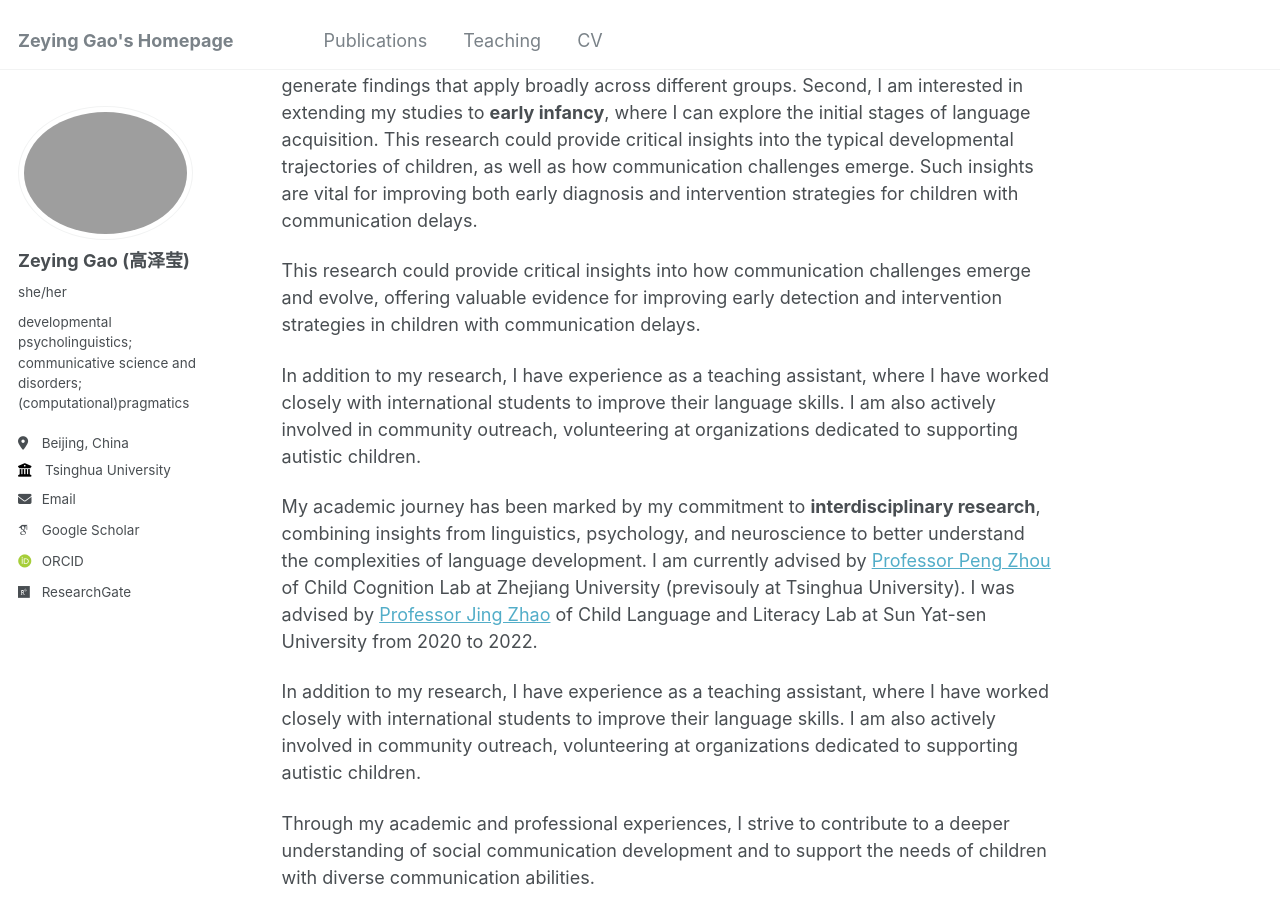
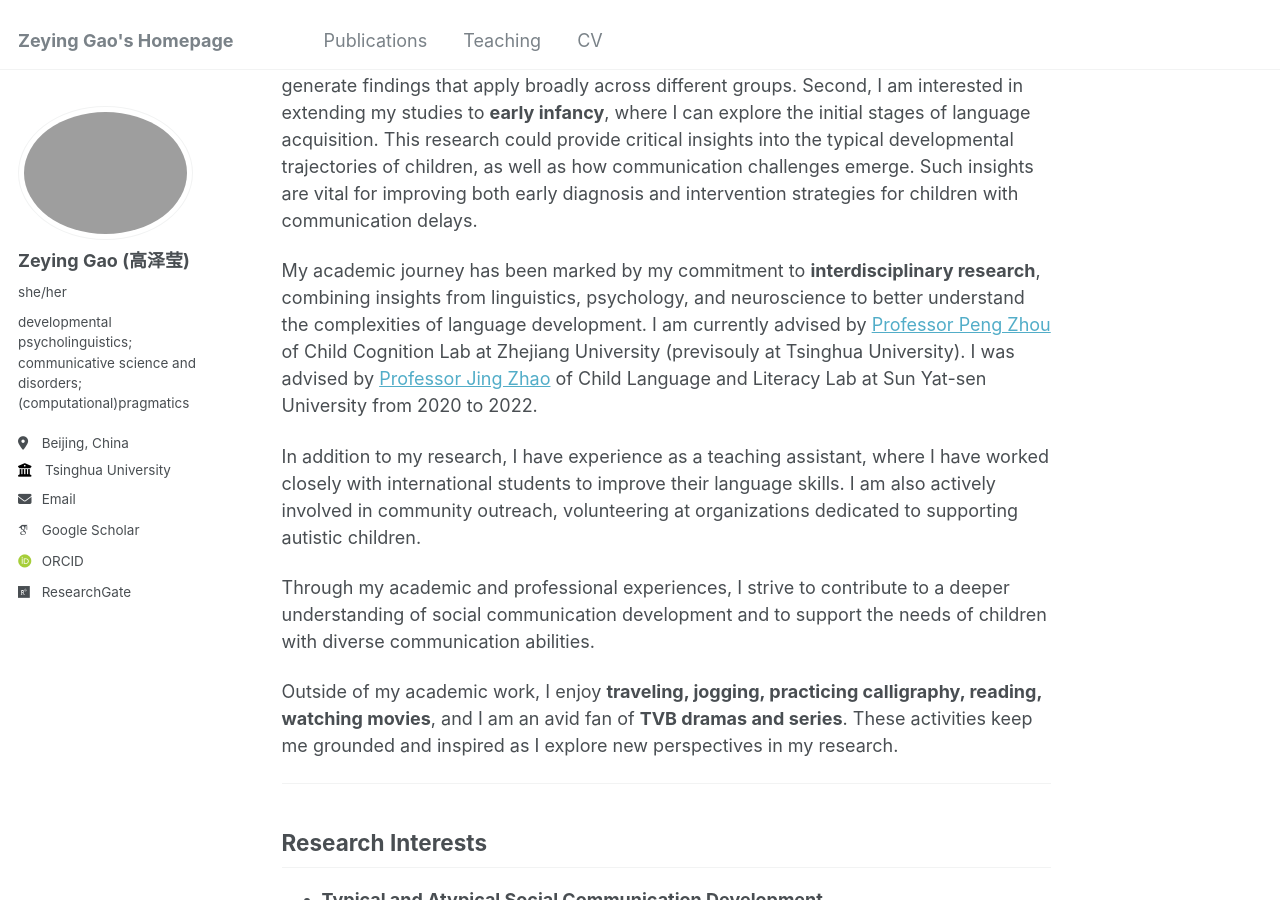
Before and after one commit to ZeyingGAO/zeyinggao.github.io, a Jekyll site: the page built from _pages/about.md, in a window 1280 px wide and 900 px high, scrolled down 504 px. Built offline with Jekyll 4.4.1, drawn with Linux system fonts in a browser that asks for light colours; some web fonts are replaced.

Commit message:
Update about.md

```diff
--- a/_pages/about.md
+++ b/_pages/about.md
@@ -13,10 +13,6 @@ Hi! I am Zeying Gao (Christine)👋🏻
 I am currently pursuing my Master's degree in Foreign Languages and Literatures at Tsinghua University, with a focus on language, psychology, and cognition. My research interests center around **the development of social communication skills in both typical and atypical populations**, particularly children with autism spectrum disorder. I am particularly passionate about investigating how **word learning, pragmatic reasoning, social interaction, language processing, and social cognition** contribute to children's social communication development, as well as exploring **the cognitive, neural, familial, and cultural mechanisms that influence these processes**.
 
 Looking ahead, I am eager to expand my research into two key areas. First, I plan to incorporate **computational modeling** to better capture the intricate mechanisms underlying social communication. By drawing on data from both children and adults, I aim to create models that can enhance our understanding of communication patterns and help generate findings that apply broadly across different groups. Second, I am interested in extending my studies to **early infancy**, where I can explore the initial stages of language acquisition. This research could provide critical insights into the typical developmental trajectories of children, as well as how communication challenges emerge. Such insights are vital for improving both early diagnosis and intervention strategies for children with communication delays.
-
-This research could provide critical insights into how communication challenges emerge and evolve, offering valuable evidence for improving early detection and intervention strategies in children with communication delays.
-
-In addition to my research, I have experience as a teaching assistant, where I have worked closely with international students to improve their language skills. I am also actively involved in community outreach, volunteering at organizations dedicated to supporting autistic children.
 
 My academic journey has been marked by my commitment to **interdisciplinary research**, combining insights from linguistics, psychology, and neuroscience to better understand the complexities of language development. I am currently advised by [Professor Peng Zhou](https://peng-zhou.com/research/) of Child Cognition Lab at Zhejiang University (previsouly at Tsinghua University). I was advised by [Professor Jing Zhao](https://scholar.google.com.hk/citations?user=JBzKh54AAAAJ&hl=zh-CN) of Child Language and Literacy Lab at Sun Yat-sen University from 2020 to 2022.
 
```
